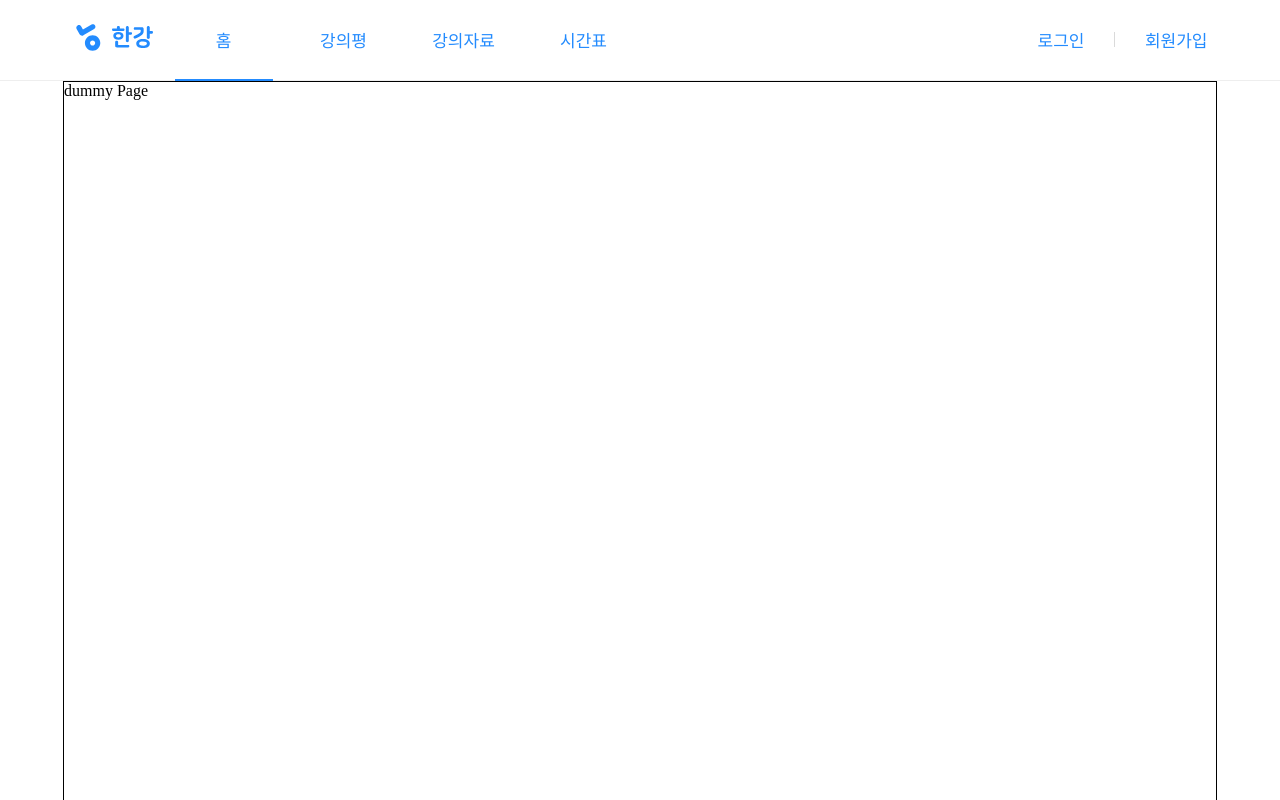
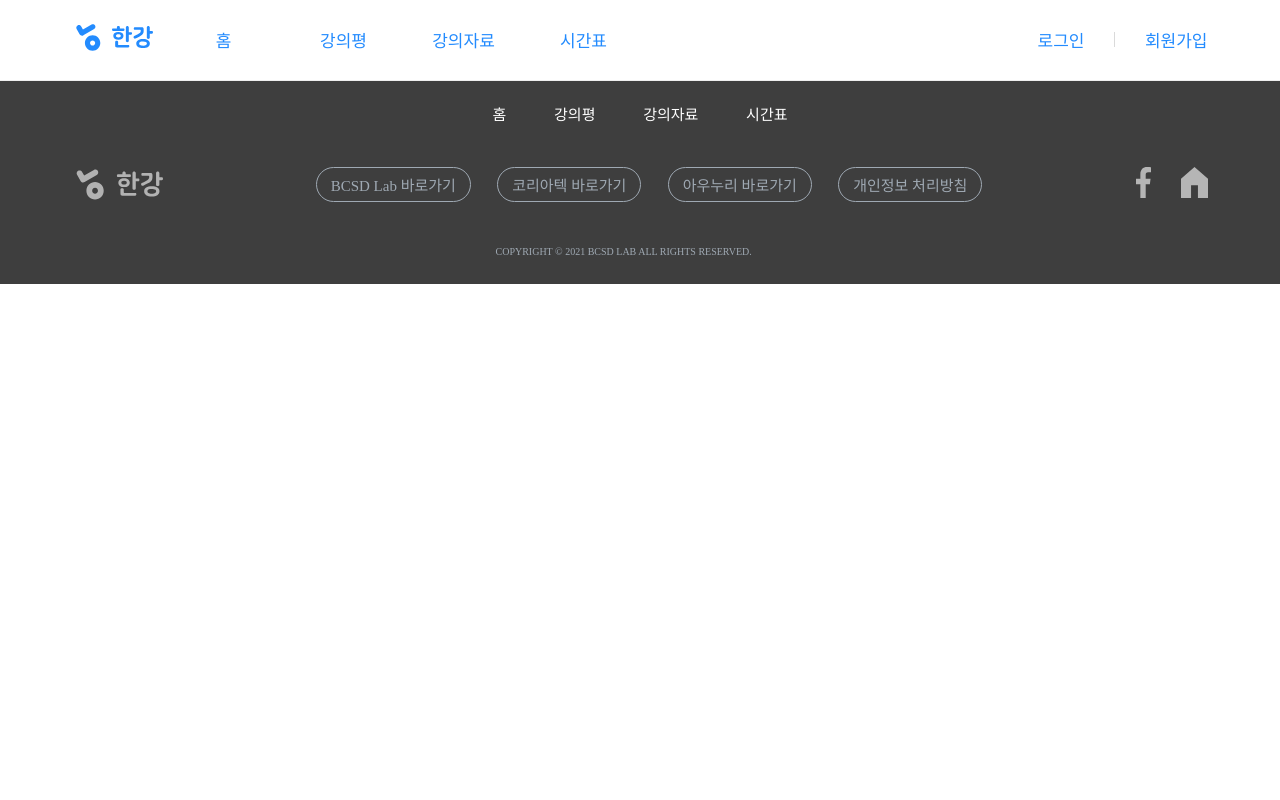
Before and after one commit to HAEROOL/HangangMainPage, a React (Create React App) app: page /dummy in a window 1280 px wide. Shown: the top 800 px of the page. Built offline with nearby package versions, Linux system fonts and the light colour scheme; a web font is replaced by a local one.

Commit message:
docs : Change router structure about Banner.js
Change router structure about Banner.js

```diff
--- a/src/App.js
+++ b/src/App.js
@@ -3,7 +3,7 @@ import styled from 'styled-components';
 import MainPage from './pages/MainPage';
 import MainPageFooter from './component/Footer/MainPageFooter'
 import './assets/fonts/font.css';
-import { BrowserRouter as Router, Route } from 'react-router-dom';
+import { Route, Switch} from 'react-router-dom';
 import TestComp from './test';
 const TotalPage = styled.div`
   display : flex;
@@ -19,13 +19,15 @@ const TotalPage = styled.div`
 function App() {
   return (
       <TotalPage>
-        <Router>
-          <Banner/>
+        <Banner/>
+        <Switch>
           <Route exact path='/' component={MainPage}/>
-          <Route exact path='/dummy' component={TestComp}/>
-          <MainPageFooter/>
-        </Router>
-
+          <Route exact path='/lectures' component={TestComp}/>
+          <Route exact path='/resources' component={TestComp}/>
+          <Route exact path='/timetable' component={TestComp}/>
+          <Route exact path='/my' component={TestComp}/>
+        </Switch>
+        <MainPageFooter/>
       </TotalPage>
 
   );
--- a/src/component/Banner/Banner.js
+++ b/src/component/Banner/Banner.js
@@ -1,33 +1,37 @@
 import React, { useState } from 'react'
 import {StyledLink,Logo,DevideLine,PageHeader,MenuWrapper,MainMenu,MainMenuWrapper,LoginMenuWrapper,LoginMenu} from'./Banner.style'
 import {ReactComponent as HangangLogo} from '../../assets/images/banner/HangangLogo.svg'
-import { MENU_LIST, MENU_LINK_LIST} from '../../static/indexPage/menuList'
-import {useHistory, useLocation} from 'react-router-dom'
+import {Link} from 'react-router-dom'
 function Banner(){
-    const location = useLocation()
-    const [nowPage,setPage] = useState(0)
-    const ClickMainMenu = (e) =>{
-        setPage(MENU_LIST.indexOf(e.target.textContent))
-    }
-    const ClickLogo = () =>{
-        setPage(0)
-    }
     return (
         <PageHeader>
             <MenuWrapper>
                 <MainMenuWrapper>
-                    <StyledLink excat to='/'>
-                        <Logo onClick={()=>ClickLogo()}>
+                    <Link  to='/'>
+                        <Logo>
                             <HangangLogo/>
                         </Logo>
+                    </Link>
+                    <StyledLink activeClassName='selected' exact to='/'>
+                        <MainMenu>
+                            홈
+                        </MainMenu>
                     </StyledLink>
-                    {MENU_LIST.map((menu,id) =>
-                    <StyledLink to={MENU_LINK_LIST[MENU_LIST.indexOf(menu)]} key={id}>
-                        <MainMenu onClick={(e) => ClickMainMenu(e)} isClicked={nowPage===MENU_LIST.indexOf(menu)}>
-                                {menu}
-                            </MainMenu>
-                    </StyledLink>)}
-
+                    <StyledLink activeClassName='selected' to='/lectures'>
+                        <MainMenu>
+                            강의평
+                        </MainMenu>
+                    </StyledLink>
+                    <StyledLink activeClassName='selected' to='/resources'>
+                        <MainMenu>
+                            강의자료
+                        </MainMenu>
+                    </StyledLink>
+                    <StyledLink activeClassName='selected' to='/timetable'>
+                        <MainMenu>
+                            시간표
+                        </MainMenu>
+                    </StyledLink>
                 </MainMenuWrapper>
                 <LoginMenuWrapper>
                     <LoginMenu>로그인</LoginMenu>
--- a/src/component/Banner/Banner.style.js
+++ b/src/component/Banner/Banner.style.js
@@ -2,6 +2,10 @@ import styled from 'styled-components'
 import { NavLink } from 'react-router-dom'
 export const StyledLink = styled(NavLink)`
     text-decoration: none;
+    &.selected{
+        margin-bottom : -2px;
+        border-bottom : #238bfe 2px solid;
+    }
 `
 export const PageHeader = styled.header`
     width : 100%;
@@ -50,8 +54,6 @@ export const MainMenu = styled.div`
     color : #238bfe;
     font-size : 17px;
     cursor : pointer;
-    margin-bottom : ${props=>props.isClicked?'-2px':''};
-    border-bottom : ${props=>props.isClicked?'#238bfe 2px solid;':''};
     @media screen and (max-width : 574px){
         display : None;
     }
--- a/src/index.js
+++ b/src/index.js
@@ -5,12 +5,10 @@ import App from './App';
 import {Provider} from 'react-redux'
 import {store} from './store/store'
 ReactDOM.render(
-  <React.StrictMode>
-    <BrowserRouter>
-      <Provider store={store}>
-        <App />
-      </Provider>
-    </BrowserRouter>
-  </React.StrictMode>,
+    <Provider store={store}>
+      <BrowserRouter>
+      <App />
+      </BrowserRouter>
+    </Provider>,
   document.getElementById('root')
 );
```
